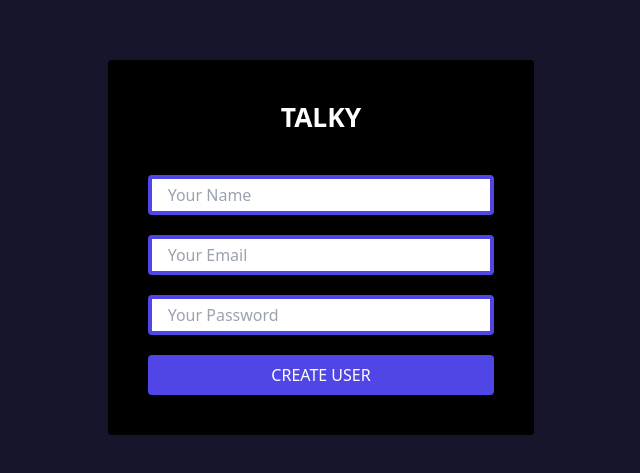
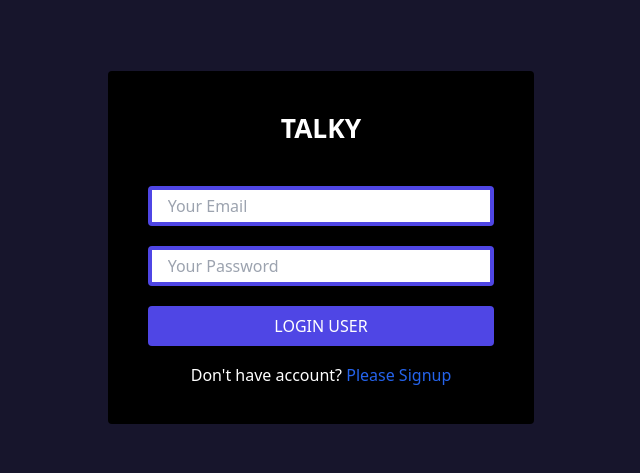
Before and after one commit to tusharshaha/messenger, a Next.js app: page /signup in a window 1280 px wide. Shown: the part 153-626 px from the top of the page, without its empty margins (319-959 px from the left). Built offline with nearby package versions, Linux system fonts and the light colour scheme; no server answers.

Commit message:
created tab for login

```diff
--- a/pages/signup.tsx
+++ b/pages/signup.tsx
@@ -2,7 +2,7 @@ import { useSignupMutation } from '@/redux/api/apiSlice';
 import { User, addUser } from '@/redux/features/user.reducer';
 import { AppDispatch, RootState } from '@/redux/store';
 import { useRouter } from 'next/router';
-import React, { useEffect } from 'react';
+import React, { useEffect, useState } from 'react';
 import { useForm, SubmitHandler } from "react-hook-form";
 import { toast } from 'react-hot-toast';
 import { useDispatch } from 'react-redux';
@@ -20,9 +20,10 @@ interface Res {
 }
 
 const Login = () => {
+  const [tab, setTab] = useState('login');
   const { register, handleSubmit, formState: { errors } } = useForm<IFormInput>();
   const dispatch = useDispatch<AppDispatch>();
-  const [signup, { isLoading, isSuccess }] = useSignupMutation();
+  const [signup, { isLoading, isSuccess, data }] = useSignupMutation();
   const router = useRouter();
   useEffect(() => {
     if (isLoading) {
@@ -31,7 +32,7 @@ const Login = () => {
     if (isSuccess) {
       toast.success("Successfully Signup", { id: "signup" });
     }
-  }, [ isLoading, isSuccess])
+  }, [isLoading, isSuccess])
   const onSubmit: SubmitHandler<IFormInput> = async signupData => {
     signup(signupData)
       .then(data => {
@@ -39,10 +40,11 @@ const Login = () => {
         console.log(resData);
         if (resData?.error?.data.message) {
           toast.error(resData.error?.data?.message, { id: "signup" });
-        }else {
+        } else {
           dispatch(addUser(resData.data));
         }
       })
+    console.log(data);
   };
   const user = useSelector((state: RootState) => state.auth.user);
 
@@ -55,8 +57,13 @@ const Login = () => {
       <div className='rounded p-10 bg-black text-center w-1/3'>
         <h3 className='font-bold text-white uppercase'>Talky</h3>
         <form onSubmit={handleSubmit(onSubmit)} className='flex flex-col mt-10 text-black'>
-          <input {...register("name", { required: true })} className='focus:outline-0 border-4 border-indigo-600 py-1 px-4 rounded mb-5' placeholder='Your Name' />
-          {errors.name && <span className='text-red-400 text-start mt-[-15px] mb-2'>Name is Required</span>}
+
+          {
+            tab === "signup" && <>
+              <input {...register("name", { required: true })} className='focus:outline-0 border-4 border-indigo-600 py-1 px-4 rounded mb-5' placeholder='Your Name' />
+              {errors.name && <span className='text-red-400 text-start mt-[-15px] mb-2'>Name is Required</span>}
+            </>
+          }
 
           <input type='email' {...register("email", { required: true })} className='focus:outline-0 border-4 border-indigo-600 py-1 px-4 rounded mb-5' placeholder='Your Email' />
           {errors.email && <span className='text-red-400 text-start mt-[-15px] mb-2'>Email is Required</span>}
@@ -65,8 +72,12 @@ const Login = () => {
 
           <button type='submit' disabled={isLoading} className="px-5 py-2 bg-indigo-600 transition duration-300 hover:bg-indigo-700 text-white uppercase rounded flex items-center justify-center gap-2">
             {isLoading && <span className='inline-block w-[20px] h-[20px] rounded-full border-4 border-blue-400 border-t-blue-200 animate-spin' />}
-            Create User
+            {tab === "signup" ? "Create" : "Login"} User
           </button>
+          {
+            tab == "signup" ? <p className='text-white mt-5'>Already have account? <button type='button' onClick={()=>setTab("")} className="text-blue-600">Please Login</button></p>
+              : <p className='text-white mt-5'>Don&apos;t have account? <button type='button' onClick={()=>setTab("signup")} className="text-blue-600">Please Signup</button></p>
+          }
         </form>
       </div>
     </div>
```
